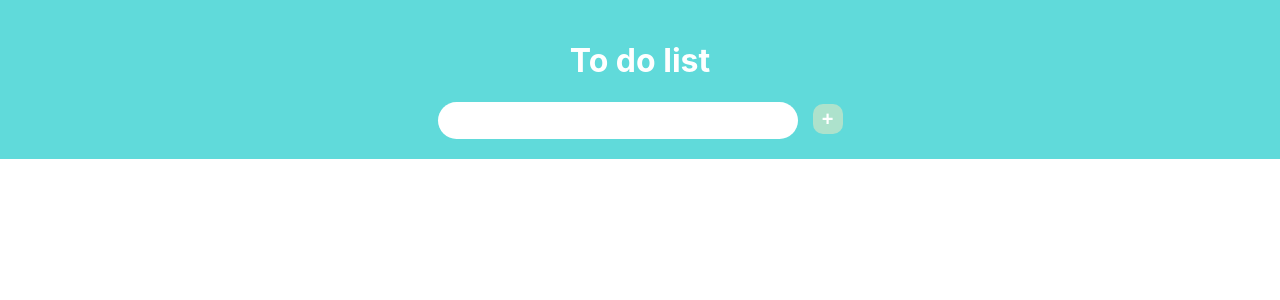
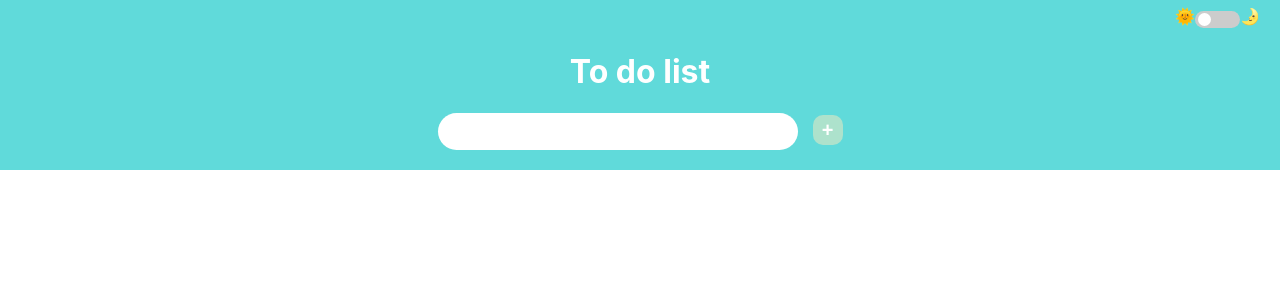
Before and after one commit to jeong011010/todo-list, a React (Create React App) app: page / in a window 1280 px wide. Shown: the top 300 px of the page. Built offline with nearby package versions, Linux system fonts and the light colour scheme.

Commit message:
update js file [다크모드 추가(개발일지 확인)], update readme.md [개발내역 업데이트]

```diff
--- a/src/App.css
+++ b/src/App.css
@@ -1,12 +1,12 @@
+.app{
+  height: 100vh;;
+}
 .todolist{
-  background-color: rgb(96, 218, 218);
-  color: white;
   text-align: center;
   margin-bottom: 10px;
 }
 
 .main_title{
-  padding-top: 20px;
   padding-bottom: 20px;
 }
 
@@ -22,10 +22,8 @@
 }
 
 .input_button{
-  background-color: #ade2cc;
   font-size: 20px;
   font-weight: bolder;
-  color: white;
   border-radius: 10px;
   border:none;
   margin-left: 15px;
@@ -36,7 +34,6 @@
 .item{
   border-radius: 10px;
   width: 500px;
-  background-color: rgb(230, 230, 230);
   margin-top: 5px;
   margin-bottom: 5px;
   padding-top:10px;
@@ -52,3 +49,72 @@
   flex-direction: column;
   display:flex;
 }
+
+.container{
+  margin-right:20px;
+  display: flex;
+  justify-content: right;
+  align-items: center;
+}
+
+.switch {
+  margin-top:11px;
+  position: relative;
+  display: inline-block;
+  width: 45px;
+  height: 17px;
+}
+
+.switch input {
+  opacity: 0;
+  width: 0;
+  height: 0;
+}
+
+.switch_checkbox{
+  padding: 10px;
+}
+
+.slider{
+  position: absolute;
+  cursor: pointer;
+  top: 0;
+  left: 0;
+  right: 0;
+  bottom: 0;
+  background-color: #ccc;
+  -webkit-transition: .4s;
+  transition: .4s;
+}
+
+.slider:before {
+  position: absolute;
+  content: "";
+  height: 13px;
+  width: 13px;
+  left: 3px;
+  bottom: 2px;
+  background-color: white;
+  -webkit-transition: .4s;
+  transition: .4s;
+}
+
+
+input:checked + .slider {
+  background-color: #8f8f8f;
+}
+
+input:checked + .slider:before {
+  -webkit-transform: translateX(26px);
+  -ms-transform: translateX(26px);
+  transform: translateX(26px);
+}
+
+/* Rounded sliders */
+.slider.round {
+  border-radius: 34px;
+}
+
+.slider.round:before {
+  border-radius: 50%;
+}
--- a/src/App.js
+++ b/src/App.js
@@ -7,11 +7,14 @@ function App() {
   let [lists, setlists] = useState([])
   const [data,setdata] = useState('');
   const [tmp,settmp]=useState(0);
+  const[darkMode, setDarkMode] = useState(false)
 
   const todolist = lists.map((list)=> (
 
       list.deleted === false
-      ?<div className="item">
+      ?<div className="item" style={{backgroundColor: darkMode?'black':'rgb(230, 230, 230)',
+      color: darkMode?'lightgray':'black'}}
+      >
         <div>{list.data}</div>
         <span onClick={()=>{list.deleted=true; settmp(tmp+1)}}>🗑️</span>
       </div>
@@ -19,14 +22,30 @@ function App() {
 
   ));
   return (
-    <div>
-      <div className="todolist">
-        <div className="main_title">
+    <div className="app" style={{backgroundColor: darkMode?'gray':'white'}}>
+      <div className="todolist" style={{backgroundColor: darkMode?'black':'rgb(96, 218, 218)'}}>
+        <div>
+          <div className="container">
+            <span>🌞</span>
+            <div className="switch-checkbox">
+              <label className="switch">
+                <input type="checkbox"
+                onChange={()=>setDarkMode(!darkMode)}/>
+                <span className="slider round"> </span>
+              </label>
+            </div>
+            <span>🌛</span>
+          </div>
+
+        </div>
+        <div className="main_title" style={{color: darkMode?'gray':'white'}}>
           <h1>To do list</h1>
           <div>
               <div>
-                <input className="input_item" onChange={event=>setdata(event.target.value)}/>
-                <button className="input_button" onClick={ () => {setlists([...lists,{data:data,deleted:false}])}}>+</button>
+                <input className="input_item" onChange={event=>setdata(event.target.value)}
+                style={{backgroundColor: darkMode?'gray':'white',color: darkMode?'lightgray':'black'}}/>
+                <button className="input_button" onClick={ () => {setlists([...lists,{data:data,deleted:false}])}}
+                style={{color: darkMode?'black':'white',backgroundColor: darkMode?'gray':'#ade2cc'}}>+</button>
               </div>
           </div>
         </div>
@@ -35,6 +54,8 @@ function App() {
         {todolist}
       </div>
 
+
+
     </div>
   );
 }
```
Also changed, not shown: 1 other file (tests, documents, lock files or other folders).
